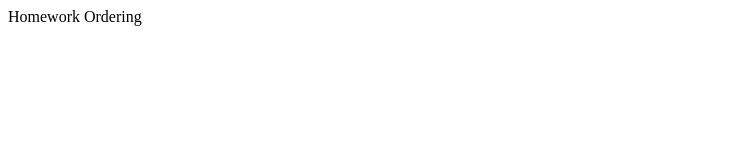
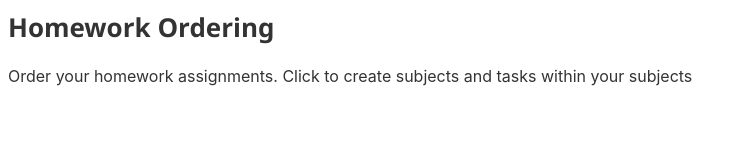
Before and after one commit to leosimshauser/HomeWork, a plain HTML site: page index.html in a window 1280 px wide. Shown: the whole page, without its empty margins (0-747 px from the left). Drawn offline with Linux system fonts and the light colour scheme.

Commit message:
Start formatting

```diff
--- a/index.html
+++ b/index.html
@@ -1,9 +1,43 @@
 <html>
-    <header>Homework Ordering</header>
+    <h1>Homework Ordering</h1>
+    <subtitle>Order your homework assignments. Click to create subjects and tasks within your subjects</subtitle>
+</br>
+    <body>
 
+    </body>
 
     <style>
+        h1 {
+        color: var(--sbx-color-text-primary,var(--body-foreground-h1));
+        font-size: 26px;
+        font-family: 'Segoe UI', Tahoma, Geneva, Verdana, sans-serif;
+}
+html,body {
+    height: 100%;
+    font-size: 16px
+}
+body {
+    background: var(--sbx-config-color-body-background,var(--sbx-config-color-body-background,var(--body-background)));
+    color: var(--sbx-color-text-primary,#333);
+    cursor: auto;
+    -webkit-font-smoothing: antialiased;
+    padding: 0;
+    font-family: -apple-system,BlinkMacSystemFont,Segoe UI,Roboto,Droid Sans,Helvetica Neue,Helvetica,Arial,sans-serif;
+    font-style: normal;
+    font-weight: 400;
+    line-height: 1.5;
+    position: relative;
+    overflow-y: scroll
+}
 
     </style>
 
+    <script>
+        class Subject{
+            constructor(task)  {
+                this.task = task;
+            }
+        }
+
+    </script>
 </html>
```
